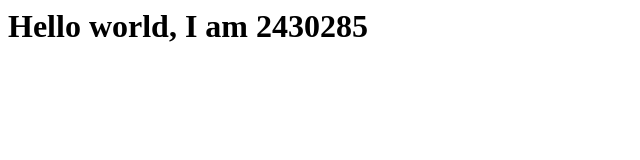
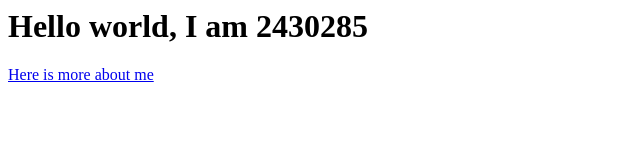
Before and after one commit to siphoHub/tutorial0SD, a plain HTML site: page index.html in a window 1280 px wide. Shown: the whole page, without its empty margins (0-640 px from the left). Drawn offline with Linux system fonts and the light colour scheme.

Commit message:
Update index.html

```diff
--- a/index.html
+++ b/index.html
@@ -5,6 +5,7 @@
 <body>
 
 <h1>Hello world, I am 2430285 </h1>
+  <a href="2430285-lab2.html">Here is more about me</a>
 
 </body>
 </html>
```
